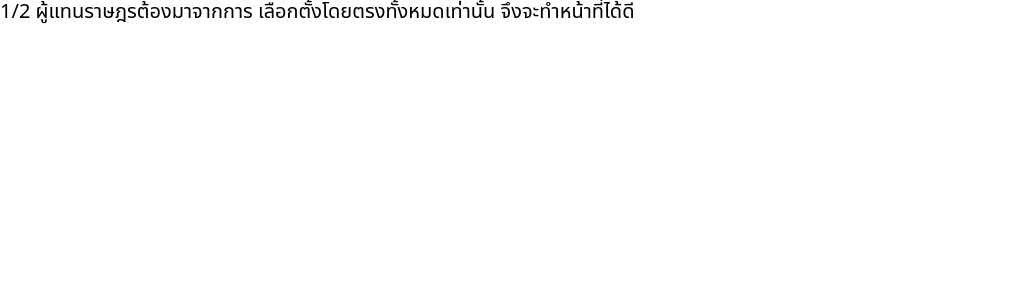
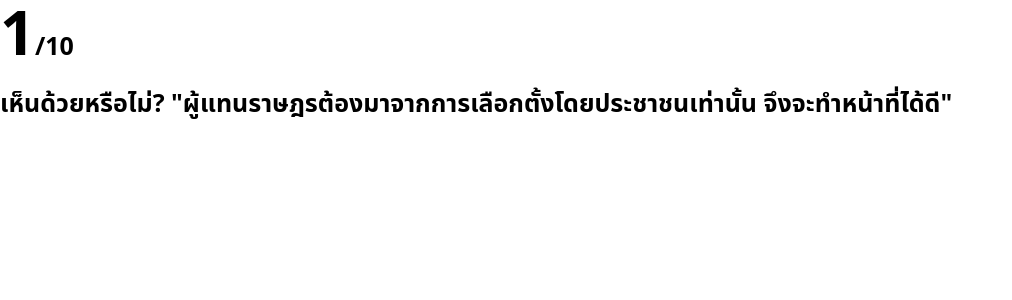
Before and after one commit to wevisdemo/conlab, a Next.js app: page /topics/1/quiz in a window 1280 px wide. Shown: the top 300 px of the page, without its empty margins (0-1012 px from the left). Built offline with nearby package versions, Linux system fonts and the light colour scheme.

Commit message:
Add question display

```diff
--- /dev/null
+++ b/components/quiz/question-display.tsx
@@ -0,0 +1,19 @@
+import { FunctionComponent } from 'react';
+import { Question } from '../../data/topics';
+
+type QuestionProps = {
+  question: Question;
+  totalQuestion: number;
+};
+
+const QuestionDisplay: FunctionComponent<QuestionProps> = ({
+  question,
+  totalQuestion,
+}) => (
+  <div className="text-headline-2">
+    <span className="text-huge">{question.id}</span>/{totalQuestion}
+    <p className="mt-4">{question.text}</p>
+  </div>
+);
+
+export default QuestionDisplay;
--- a/pages/topics/[topicNumber]/quiz.tsx
+++ b/pages/topics/[topicNumber]/quiz.tsx
@@ -1,15 +1,16 @@
 import { FunctionComponent } from 'react';
+import QuestionDisplay from '../../../components/quiz/question-display';
 import {
   getTopicsStaticPaths,
   getTopicsStaticProps,
   TopicPageProps,
 } from '../../../utils/topics-route';
 
-const Quiz: FunctionComponent<TopicPageProps> = () => (
-  <div>
-    1/2 ผู้แทนราษฎรต้องมาจากการ เลือกตั้งโดยตรงทั้งหมดเท่านั้น
-    จึงจะทำหน้าที่ได้ดี
-  </div>
+const Quiz: FunctionComponent<TopicPageProps> = ({ topic }) => (
+  <QuestionDisplay
+    question={topic.questions[0]}
+    totalQuestion={topic.questions.length}
+  />
 );
 
 export default Quiz;
```
